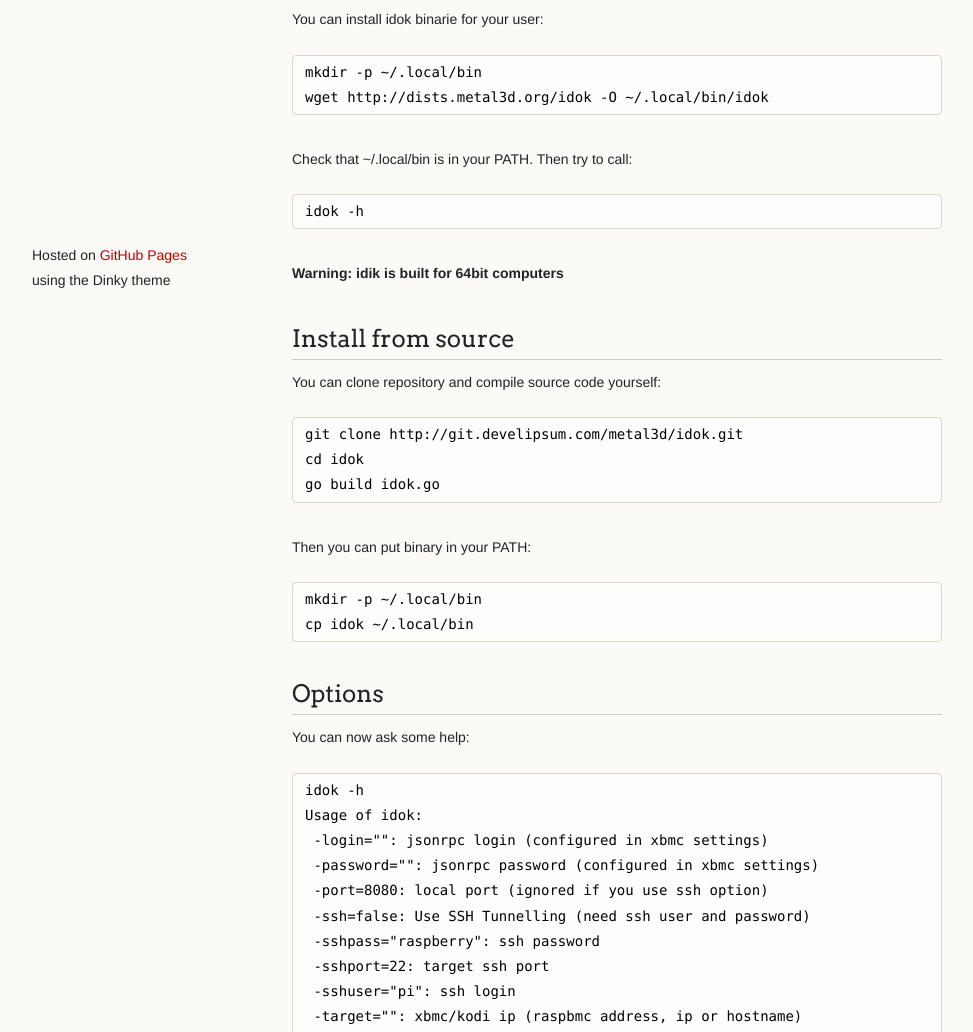
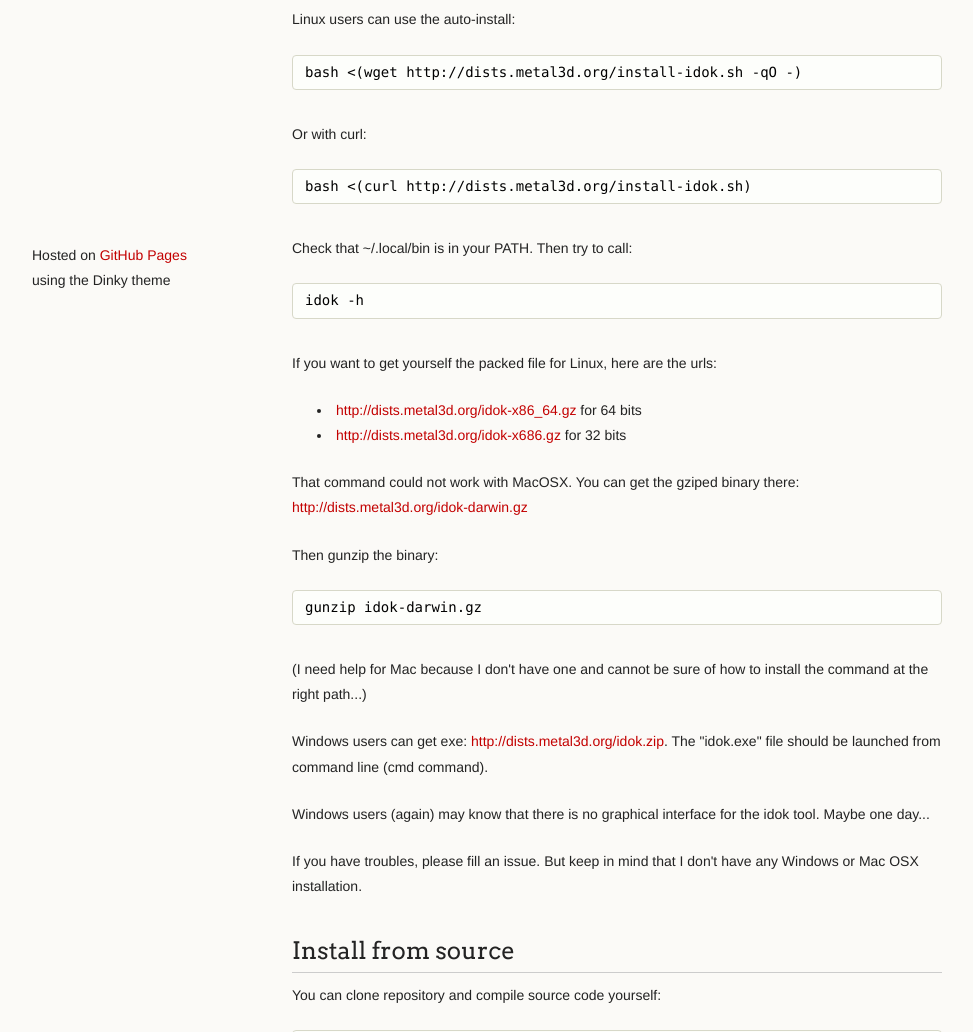
Before and after one commit to metal3d/idok, a plain HTML site: page index.html in a window 1280 px wide. Shown: the part 475-1507 px from the top of the page, without its empty margins (18-991 px from the left). Drawn offline with Linux system fonts and the light colour scheme.

Commit message:
Create gh-pages branch via GitHub

```diff
--- a/index.html
+++ b/index.html
@@ -48,10 +48,14 @@
 <h2>
 <a name="install-distribution" class="anchor" href="#install-distribution"><span class="octicon octicon-link"></span></a>Install distribution</h2>
 
-<p>You can install idok binarie for your user:</p>
+<p>Linux users can use the auto-install:</p>
 
-<pre><code>mkdir -p ~/.local/bin
-wget http://dists.metal3d.org/idok -O ~/.local/bin/idok
+<pre><code>bash &lt;(wget http://dists.metal3d.org/install-idok.sh -qO -)
+</code></pre>
+
+<p>Or with curl:</p>
+
+<pre><code>bash &lt;(curl http://dists.metal3d.org/install-idok.sh)
 </code></pre>
 
 <p>Check that ~/.local/bin is in your PATH. Then try to call:</p>
@@ -59,7 +63,28 @@ wget http://dists.metal3d.org/idok -O ~/.local/bin/idok
 <pre><code>idok -h
 </code></pre>
 
-<p><strong>Warning: idik is built for 64bit computers</strong></p>
+<p>If you want to get yourself the packed file for Linux, here are the urls:</p>
+
+<ul>
+<li>
+<a href="http://dists.metal3d.org/idok-x86_64.gz">http://dists.metal3d.org/idok-x86_64.gz</a> for 64 bits </li>
+<li>
+<a href="http://dists.metal3d.org/idok-x686.gz">http://dists.metal3d.org/idok-x686.gz</a> for 32 bits </li>
+</ul><p>That command could not work with MacOSX. You can get the gziped binary there:
+<a href="http://dists.metal3d.org/idok-darwin.gz">http://dists.metal3d.org/idok-darwin.gz</a></p>
+
+<p>Then gunzip the binary:</p>
+
+<pre><code>gunzip idok-darwin.gz
+</code></pre>
+
+<p>(I need help for Mac because I don't have one and cannot be sure of how to install the command at the right path...)</p>
+
+<p>Windows users can get exe: <a href="http://dists.metal3d.org/idok.zip">http://dists.metal3d.org/idok.zip</a>. The "idok.exe" file should be launched from command line (cmd command). </p>
+
+<p>Windows users (again) may know that there is no graphical interface for the idok tool. Maybe one day...</p>
+
+<p>If you have troubles, please fill an issue. But keep in mind that I don't have any Windows or Mac OSX installation. </p>
 
 <h2>
 <a name="install-from-source" class="anchor" href="#install-from-source"><span class="octicon octicon-link"></span></a>Install from source</h2>
```
Also changed, not shown: params.json (+1 -1 lines).
